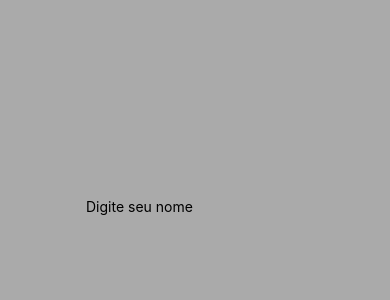
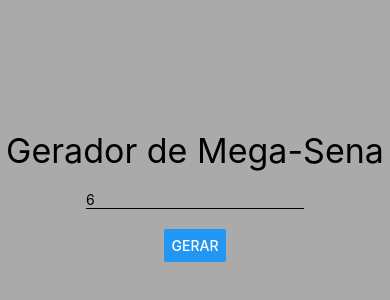
Before and after one commit to GabrielSLoures/CursoReactNative, a React Native app in the folder exercicios/: screen / in a window 390 px wide. Shown: the part 216-516 px from the top of the page. Built offline with nearby package versions, Linux system fonts and the light colour scheme.

Commit message:
Atualizações

```diff
--- a/exercicios/src/App.js
+++ b/exercicios/src/App.js
@@ -16,9 +16,10 @@
 //import Membro from "./components/relacao/Membro";
 //import UsuarioLogado from "./components/renderizacaoCondicional/UsuarioLogado";
 //import ListaProdutos from "./components/produtos/ListaProdutos";
-import ListaProdutosFlatList from "./components/produtos/ListaProdutosFlatList";
-import DigiteSeuNome from "./components/DigiteSeuNome";
-
+//import ListaProdutosFlatList from "./components/produtos/ListaProdutosFlatList";
+//import DigiteSeuNome from "./components/DigiteSeuNome";
+//import FlexBoxV1 from "./components/layout/FlexBoxV1";
+import Mega from "./components/mega/Mega";
 
 export default () =>
 
@@ -47,7 +48,9 @@
         <UsuarioLogado usuario={{nome: "Gabriel"}}/>
         <UsuarioLogado usuario={{email: "gabriel.loures1908@gmail.com"}}/>
         <ListaProdutos/>
-        <ListaProdutosFlatList/>*/}
+        <ListaProdutosFlatList/>
         <DigiteSeuNome/>
+        <FlexBoxV1/>*/}
+        <Mega/>
     </SafeAreaView>
 )
--- a/exercicios/src/components/estilo.js
+++ b/exercicios/src/components/estilo.js
@@ -29,7 +29,19 @@
     textoDisplay: {
         color: "#fff",
         fontSize: 34
+    },
+
+    FlexBoxV1: {
+        flex: 1,
+        backgroundColor: "#999",
+        justifyContent: "center",
+        alignItems: "center",
+        width: "100%",
+        flexDirection: "row"
+    },
+
+    NumerosMega: {
+
     }
 
-
 })
--- /dev/null
+++ b/exercicios/src/components/layout/FlexBoxV1.js
@@ -0,0 +1,16 @@
+import React from 'react'
+import { View } from 'react-native'
+import Estilo from '../estilo'
+
+import Quadrado from './Quadrado'
+
+export default props => {
+   return (
+        <View style={Estilo.FlexBoxV1}>
+            <Quadrado lado={20}/>
+            <Quadrado cor="#f00" lado={30}/>
+            <Quadrado cor="#0f0" lado={40}/>
+            <Quadrado cor="#00f"/>
+        </View>
+   )
+}
--- /dev/null
+++ b/exercicios/src/components/mega/Mega.js
@@ -0,0 +1,54 @@
+import React from 'react'
+import { Text } from 'react-native'
+import Estilo from '../estilo'
+import { TextInput } from 'react-native'
+import { Button } from 'react-native'
+
+export default class extends React.Component{
+
+    state = {
+        qtdNumeros: this.props.qtdNumeros || 6,
+        numeros: []
+    }
+
+    gerarNumeroNaoContido = nums => {
+        const novoNumero = parseInt(Math.random() * 99) + 1
+        return nums.includes(novoNumero) ? this.gerarNumeroNaoContido(nums) : novoNumero
+    }
+
+    gerarNumeros = () => {
+        const { qtdNumeros } = this.state
+        const numeros = []
+
+        for(let i = 0; i < qtdNumeros; i++) {
+            const n = this.gerarNumeroNaoContido(numeros)
+            numeros.push(n)
+        }
+        this.setState({ numeros })
+    }
+
+   render() {
+       return(
+        <>
+           <Text style={Estilo.txtStyle}>Gerador de Mega-Sena</Text>
+           <TextInput
+                style={{
+                    borderBottomWidth: 1,
+                    marginVertical: 20
+                }}
+                placeholder='Quantidade de números'
+                value={this.state.qtdNumeros}
+                onChangeText={qtd => this.setState({qtdNumeros: +qtd || 0})}
+           />
+           <Button
+                title='Gerar'
+                onPress={this.gerarNumeros}
+           />
+           <Text style={{marginTop: 20, fontSize: 20}}>
+               {this.state.numeros.join(', ')}
+           </Text>
+        </>
+       )
+   }
+
+}
```
Also changed, not shown: exercicios/src/components/layout/Quadrado.js (added, +17 -0 lines), 1 other file (tests, documents, lock files or other folders).
